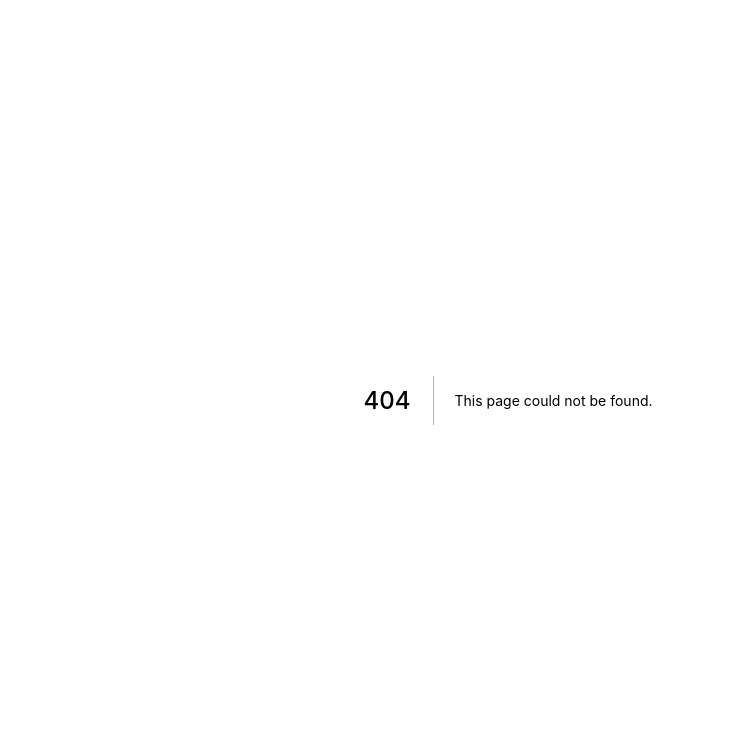
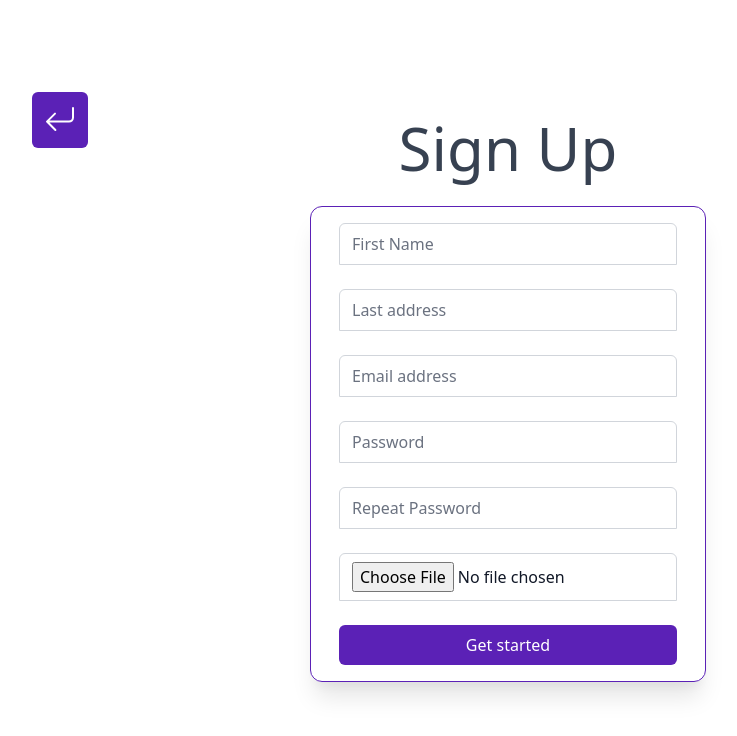
Before and after one commit to FotiadisM/WorkFlow-web, a Next.js app: page /signup in a window 1280 px wide. Before the commit this address had no page. Shown: the top 736 px of the page, without its empty margins (132-869 px from the left). Built offline with nearby package versions, Linux system fonts and the light colour scheme.

Commit message:
sign up page ui

```diff
--- a/components/Navbar.tsx
+++ b/components/Navbar.tsx
@@ -13,7 +13,7 @@ const navigation: { name: string; href: string }[] = [
 const profileOptions: { name: string; href: string }[] = [
   { name: "Your Profile", href: "#" },
   { name: "Settings", href: "#" },
-  { name: "Sign out", href: "#" },
+  { name: "Sign out", href: "/" },
 ];
 
 const classNames = (...classes: string[]) => {
--- a/pages/index.tsx
+++ b/pages/index.tsx
@@ -1,4 +1,5 @@
 import Link from "next/link";
+import { useRouter } from "next/router";
 import React from "react";
 
 const navigation: { name: string; href: string }[] = [
@@ -9,6 +10,8 @@ const navigation: { name: string; href: string }[] = [
 ];
 
 function Navbar() {
+  const router = useRouter();
+
   return (
     <nav className="flex items-center justify-between px-10 py-8">
       <div className="flex items-center space-x-10">
@@ -25,7 +28,10 @@ function Navbar() {
           </Link>
         ))}
       </div>
-      <button className="btn px-2 py-1 border-2 border-purple-800 text-lg text-purple-800 hover:text-white hover:bg-purple-800">
+      <button
+        className="btn px-2 py-1 border-2 border-purple-800 text-lg text-purple-800 hover:text-white hover:bg-purple-800"
+        onClick={() => router.push("/signup")}
+      >
         Sign Up
       </button>
     </nav>
@@ -33,8 +39,11 @@ function Navbar() {
 }
 
 export default function LandingPage() {
+  const router = useRouter();
+
   const onSignIn = (e: React.FormEvent) => {
     e.preventDefault();
+    router.push("/home");
   };
 
   return (
@@ -81,7 +90,7 @@ export default function LandingPage() {
                   name="email"
                   type="email"
                   autoComplete="email"
-                  required
+                  // required
                   className="appearance-none rounded-none relative block w-full px-3 py-2 border border-gray-300 placeholder-gray-500 text-gray-900 rounded-t-md focus:outline-none focus:ring-indigo-500 focus:border-indigo-500 focus:z-10"
                   placeholder="Email address"
                 />
@@ -95,7 +104,7 @@ export default function LandingPage() {
                   name="password"
                   type="password"
                   autoComplete="current-password"
-                  required
+                  // required
                   className="appearance-none rounded-none relative block w-full px-3 py-2 border border-gray-300 placeholder-gray-500 text-gray-900 rounded-b-md focus:outline-none focus:ring-indigo-500 focus:border-indigo-500 focus:z-10"
                   placeholder="Password"
                 />
--- /dev/null
+++ b/pages/signup.tsx
@@ -0,0 +1,176 @@
+import { useRouter } from "next/router";
+import React, { useState } from "react";
+
+export default function SignIn() {
+  const router = useRouter();
+  const [signUpInfo, setSignUpInfo] = useState<{
+    first_name: string;
+    last_name: string;
+    email: string;
+    password: string;
+    password_repeat: string;
+    profile: FileList | null;
+  }>({
+    first_name: "",
+    last_name: "",
+    email: "",
+    password: "",
+    password_repeat: "",
+    profile: null,
+  });
+
+  const onSignUp = (e: React.FormEvent) => {
+    e.preventDefault();
+    console.log(signUpInfo.profile);
+  };
+
+  return (
+    <main className="h-screen flex flex-col items-center justify-center">
+      <button
+        className="rounded-md bg-purple-800 absolute transform -translate-x-1/2 -translate-y-1/2 p-3 hover:bg-purple-600 focus:outline-none"
+        style={{ top: "15%", left: "15%" }}
+        onClick={() => router.push("/")}
+      >
+        <span className="sr-only">Go back to home page</span>
+        <svg
+          xmlns="http://www.w3.org/2000/svg"
+          width="16"
+          height="16"
+          fill="currentColor"
+          className="text-white h-8 w-8"
+          viewBox="0 0 16 16"
+        >
+          <path
+            fillRule="evenodd"
+            d="M14.5 1.5a.5.5 0 0 1 .5.5v4.8a2.5 2.5 0 0 1-2.5 2.5H2.707l3.347 3.346a.5.5 0 0 1-.708.708l-4.2-4.2a.5.5 0 0 1 0-.708l4-4a.5.5 0 1 1 .708.708L2.707 8.3H12.5A1.5 1.5 0 0 0 14 6.8V2a.5.5 0 0 1 .5-.5z"
+          />
+        </svg>
+      </button>
+      <h1 className="text-6xl text-gray-700 mb-7">Sign Up</h1>
+      <form
+        className="rounded-xl border border-purple-800 space-y-6 px-7 py-4 shadow-xl"
+        onSubmit={onSignUp}
+      >
+        <div>
+          <label htmlFor="first_name" className="sr-only">
+            First Name
+          </label>
+          <input
+            id="first_name"
+            name="first_name"
+            type="text"
+            autoComplete="given-name"
+            required
+            className="appearance-none rounded-none relative block w-full px-3 py-2 border border-gray-300 placeholder-gray-500 text-gray-900 rounded-t-md focus:outline-none focus:ring-indigo-500 focus:border-indigo-500 focus:z-10"
+            placeholder="First Name"
+            value={signUpInfo.first_name}
+            onChange={(e) => {
+              setSignUpInfo((o) => ({ ...o, first_name: e.target.value }));
+            }}
+          />
+        </div>
+        <div>
+          <label htmlFor="last_name" className="sr-only">
+            Last Name
+          </label>
+          <input
+            id="last_name"
+            name="last_name"
+            type="text"
+            autoComplete="family-name"
+            required
+            className="appearance-none rounded-none relative block w-full px-3 py-2 border border-gray-300 placeholder-gray-500 text-gray-900 rounded-t-md focus:outline-none focus:ring-indigo-500 focus:border-indigo-500 focus:z-10"
+            placeholder="Last address"
+            value={signUpInfo.last_name}
+            onChange={(e) => {
+              setSignUpInfo((o) => ({ ...o, last_name: e.target.value }));
+            }}
+          />
+        </div>
+        <div>
+          <label htmlFor="email-address" className="sr-only">
+            Email address
+          </label>
+          <input
+            id="email-address"
+            name="email"
+            type="email"
+            autoComplete="email"
+            required
+            className="appearance-none rounded-none relative block w-full px-3 py-2 border border-gray-300 placeholder-gray-500 text-gray-900 rounded-t-md focus:outline-none focus:ring-indigo-500 focus:border-indigo-500 focus:z-10"
+            placeholder="Email address"
+            value={signUpInfo.email}
+            onChange={(e) => {
+              setSignUpInfo((o) => ({ ...o, email: e.target.value }));
+            }}
+          />
+        </div>
+        <div>
+          <label htmlFor="password" className="sr-only">
+            New Password
+          </label>
+          <input
+            id="email-password"
+            name="password"
+            type="password"
+            autoComplete="new-password"
+            required
+            className="appearance-none rounded-none relative block w-full px-3 py-2 border border-gray-300 placeholder-gray-500 text-gray-900 rounded-t-md focus:outline-none focus:ring-indigo-500 focus:border-indigo-500 focus:z-10"
+            placeholder="Password"
+            value={signUpInfo.password}
+            onChange={(e) => {
+              setSignUpInfo((o) => ({ ...o, password: e.target.value }));
+            }}
+          />
+        </div>
+        <div>
+          <label htmlFor="password_repeat" className="sr-only">
+            Repeat Password
+          </label>
+          <input
+            id="password_repeat"
+            name="password_repeat"
+            type="password"
+            autoComplete="new-password"
+            required
+            className="appearance-none rounded-none relative block w-full px-3 py-2 border border-gray-300 placeholder-gray-500 text-gray-900 rounded-t-md focus:outline-none focus:ring-indigo-500 focus:border-indigo-500 focus:z-10"
+            placeholder="Repeat Password"
+            value={signUpInfo.password_repeat}
+            onChange={(e) => {
+              setSignUpInfo((o) => ({
+                ...o,
+                password_repeat: e.target.value,
+              }));
+            }}
+          />
+        </div>
+        <div>
+          <label htmlFor="profile" className="sr-only">
+            Image for profile picture
+          </label>
+          <input
+            id="profile"
+            name="profile"
+            type="file"
+            autoComplete="photo"
+            required
+            accept="image/*"
+            className="appearance-none rounded-none relative block w-full px-3 py-2 border border-gray-300 placeholder-gray-500 text-gray-900 rounded-t-md focus:outline-none focus:ring-indigo-500 focus:border-indigo-500 focus:z-10"
+            onChange={(e) => {
+              setSignUpInfo((o) => ({
+                ...o,
+                profile: e.target.files,
+              }));
+            }}
+          />
+        </div>
+        <button
+          type="submit"
+          className="w-full btn px-2 py-2 text-white bg-purple-800"
+        >
+          Get started
+        </button>
+      </form>
+    </main>
+  );
+}
```
